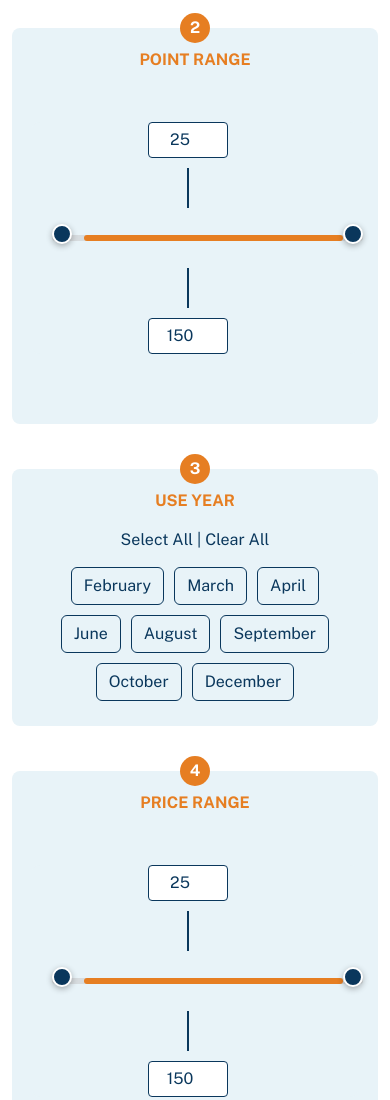
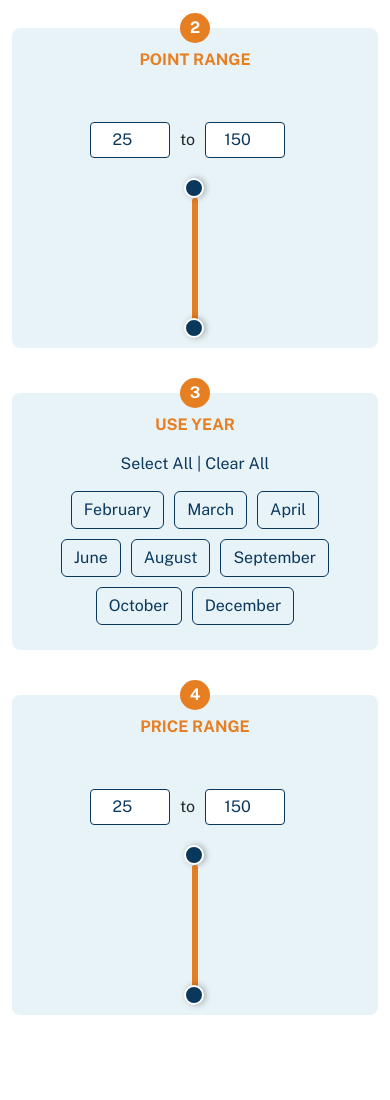
Before and after one commit to vsjerry29/dvc-project-live, a plain HTML site: page dvc-special-request.html in a window 390 px wide. Shown: the part 860-1960 px from the top of the page. Drawn offline with nearby package versions, Linux system fonts and the light colour scheme.

Commit message:
updated html pages

```diff
--- a/dvc-special-request.html
+++ b/dvc-special-request.html
@@ -74,7 +74,6 @@
       justify-content: center;
       margin: 50px auto;
       gap: 10px;
-      flex-direction: column;
       background: #e8f3f8;
 
       padding-right: 15px;
@@ -96,6 +95,8 @@
       width: 100%;
       height: 40px;
       max-width: 100% !important;
+      margin-top: 180px;
+      transform: rotate(-90deg);
     }
 
     .slider-track {
@@ -125,6 +126,7 @@
       height: 0;
       width: 100%;
       outline: none;
+      margin-top: 3px;
     }
 
     .thumb::-webkit-slider-thumb {
@@ -257,6 +259,17 @@
     section{
         padding-top: 40px;
         padding-bottom: 60px;
+    }
+    @media screen and (max-width: 768px) {
+
+    .slider-wrapper {
+    width: 160px;
+    height: 40px;
+    max-width: 100% !important;
+    margin-top: 100px;
+    transform: rotate(-90deg);
+    margin-bottom: 30px;
+}
     }
 </style>
 
@@ -461,16 +474,15 @@
 
             <div class="range-container">
               <input type="number" id="pointMinInput" value="25" min="0" max="150">
-              <div class="divider"></div>
+              <span>to</span>
+              <input type="number" id="pointMaxInput" value="150" min="0" max="150">
+            </div>
             <div class="slider-wrapper">
               <div class="slider-track"></div>
               <div class="slider-range" id="pointSliderRange"></div>
 
               <input type="range" min="25" max="150" value="25" id="pointRangeMin" class="thumb">
               <input type="range" min="25" max="150" value="150" id="pointRangeMax" class="thumb">
-              </div>
-              <div class="divider"></div>
-              <input type="number" id="pointMaxInput" value="150" min="0" max="150">
             </div>
           </div>
 
@@ -503,16 +515,15 @@
 
     <div class="range-container">
       <input type="number" id="priceMinInput" value="25" min="0" max="150">
-      <div class="divider"></div>
+      <span>to</span>
+      <input type="number" id="priceMaxInput" value="150" min="0" max="150">
+    </div>
     <div class="slider-wrapper">
       <div class="slider-track"></div>
       <div class="slider-range" id="priceSliderRange"></div>
 
       <input type="range" min="25" max="150" value="25" id="priceRangeMin" class="thumb">
       <input type="range" min="25" max="150" value="150" id="priceRangeMax" class="thumb">
-      </div>
-      <div class="divider"></div>
-      <input type="number" id="priceMaxInput" value="150" min="0" max="150">
     </div>
   </div>
       </div>
```
Also changed, not shown: disney-vacation-club-point-calculator.html (+1 -1 lines). Lines whose indentation alone changed are shown as unchanged.
